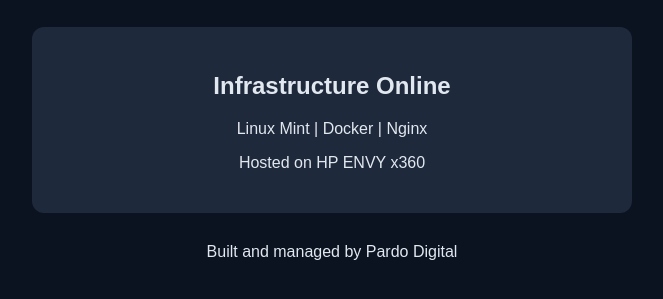
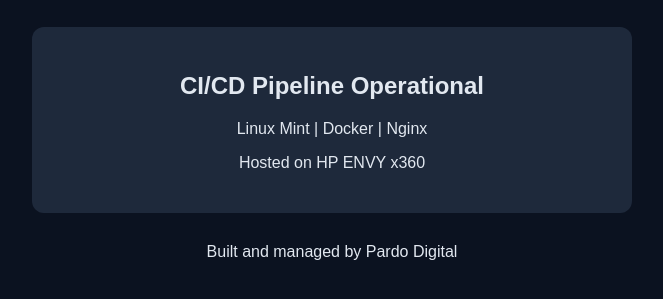
Before and after one commit to juliopardog/pardo-cloud-lab, a plain HTML site: page website/index.html in a window 1280 px wide. Shown: the part 189-488 px from the top of the page, without its empty margins (308-971 px from the left). Drawn offline with Linux system fonts and the light colour scheme.

Commit message:
Test automated deployment

```diff
--- a/website/index.html
+++ b/website/index.html
@@ -26,7 +26,7 @@
   <h1>Pardo Cloud Lab</h1>
   <p>Self-Hosted Infrastructure & Cloud Engineering</p>
   <div class="card">
-    <h2>Infrastructure Online</h2>
+    <h2>CI/CD Pipeline Operational</h2>
     <p>Linux Mint | Docker | Nginx</p>
     <p>Hosted on HP ENVY x360</p>
   </div>
```
